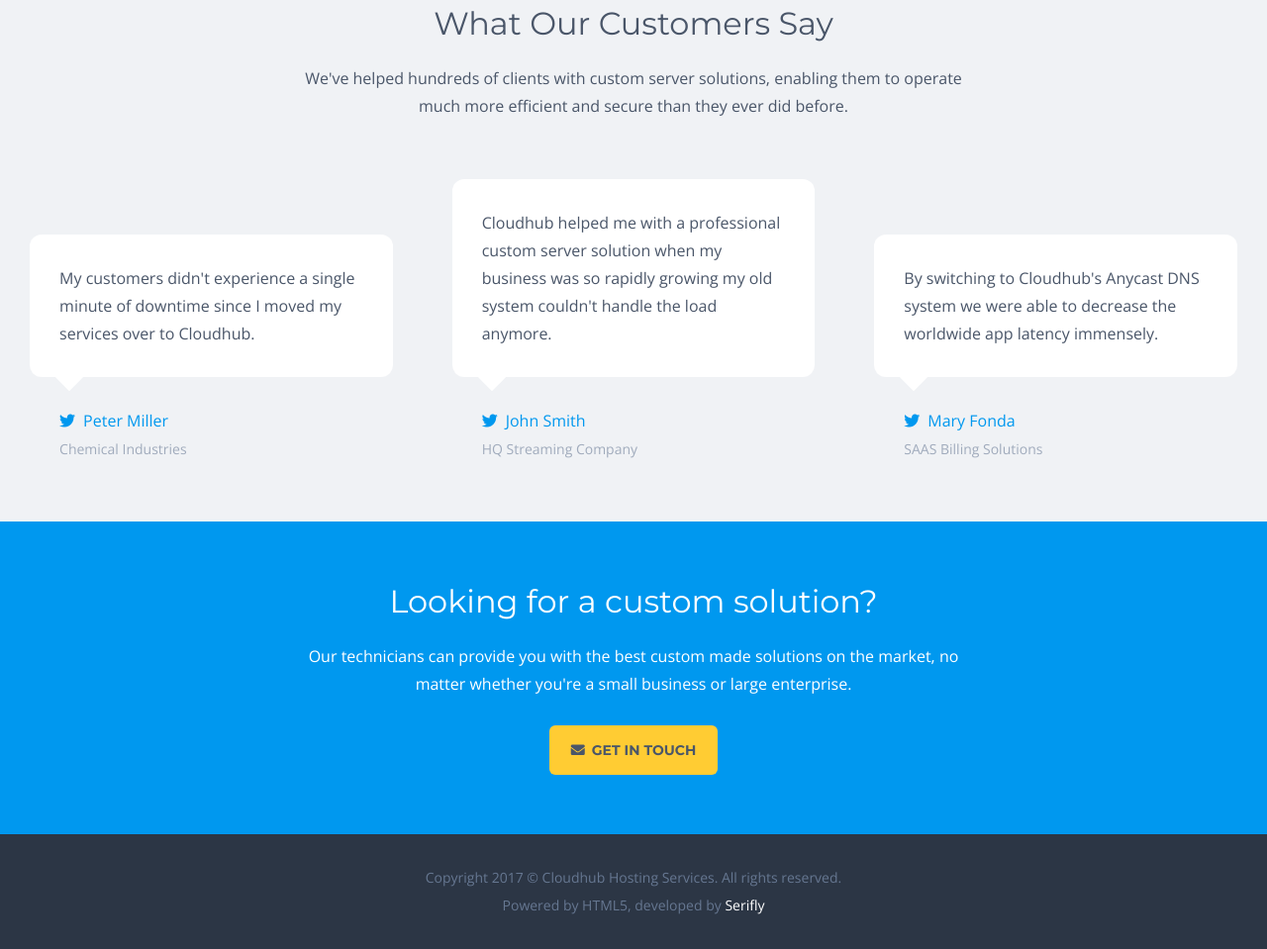
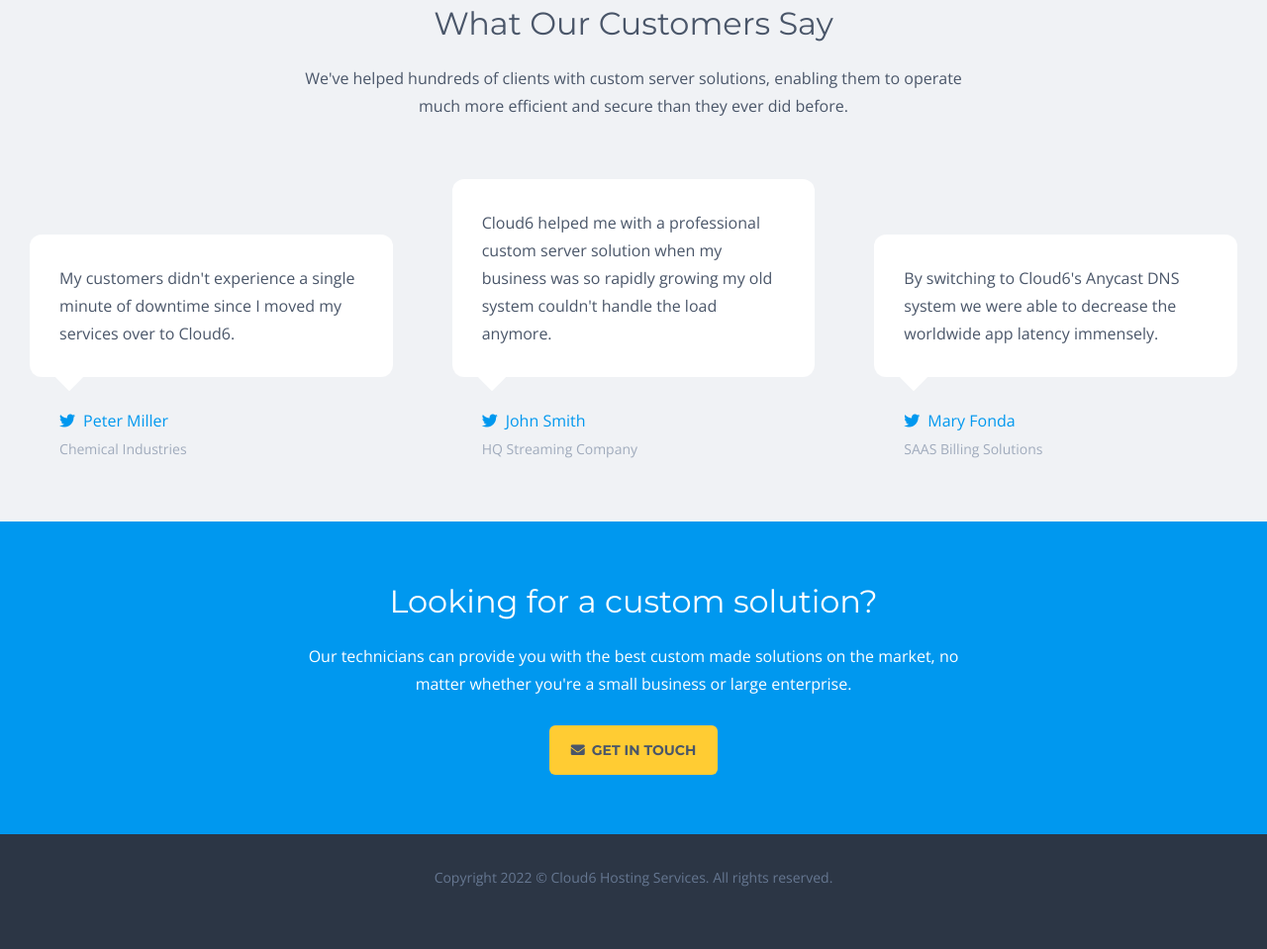
Before and after one commit to Hasan-W/cloud6, a plain HTML site: page index.html in a window 1280 px wide. Shown: the part 3689-4648 px from the top of the page at 99% size. After the commit the page ends 4620 px from the top, so only its background shows below. Drawn offline with nearby package versions, Linux system fonts and the light colour scheme.

Commit message:
update new date

```diff
--- a/index.html
+++ b/index.html
@@ -3,7 +3,7 @@
 	<head>
 		<meta charset="UTF-8">
 		<title>Cloud6 IPLC内网专线</title>
-		<meta name="description" content="Cloudhub is a modern, responsive and easy to customize HTML template, perfectly suited for hosting and technology companies.">
+		<meta name="description" content="Cloud6 is a modern, responsive and easy to customize HTML template, perfectly suited for hosting and technology companies.">
 		<meta name="keywords" content="html template, responsive, retina, cloud hosting, technology, startup">
 		<meta name="viewport" content="width=device-width, initial-scale=1, maximum-scale=1">
 		<!-- Icons -->
@@ -472,7 +472,7 @@
 							Global 100 Gbit Network
 						</h2>
 						<p>
-							Cloudhub offers a low latency worldwide network, enabling you to deploy your service infrastructure in close proximity to your customer base.
+							Cloud6 offers a low latency worldwide network, enabling you to deploy your service infrastructure in close proximity to your customer base.
 						</p>
 					</header>
 					<div class="network-map">
@@ -527,7 +527,7 @@
 						<div class="column-33">
 							<div class="testimonial">
 								<p class="testimonial-content">
-									My customers didn't experience a single minute of downtime since I moved my services over to Cloudhub.
+									My customers didn't experience a single minute of downtime since I moved my services over to Cloud6.
 								</p>
 								<p class="testimonial-author">
 									<a href="#twitter"><i class="fab fa-twitter icon-left"></i>Peter Miller</a><br>
@@ -538,7 +538,7 @@
 						<div class="column-33">
 							<div class="testimonial">
 								<p class="testimonial-content">
-									Cloudhub helped me with a professional custom server solution when my business was so rapidly growing my old system couldn't handle the load anymore.
+									Cloud6 helped me with a professional custom server solution when my business was so rapidly growing my old system couldn't handle the load anymore.
 								</p>
 								<p class="testimonial-author">
 									<a href="#twitter"><i class="fab fa-twitter icon-left"></i>John Smith</a><br>
@@ -549,7 +549,7 @@
 						<div class="column-33">
 							<div class="testimonial">
 								<p class="testimonial-content">
-									By switching to Cloudhub's Anycast DNS system we were able to decrease the worldwide app latency immensely.
+									By switching to Cloud6's Anycast DNS system we were able to decrease the worldwide app latency immensely.
 								</p>
 								<p class="testimonial-author">
 									<a href="#twitter"><i class="fab fa-twitter icon-left"></i>Mary Fonda</a><br>
@@ -583,8 +583,7 @@
 			<section class="footer-secondary">
 				<div class="container">
 					<p>
-						Copyright 2017 &copy; Cloudhub Hosting Services. All rights reserved.<br>
-						Powered by HTML5, developed by <a href="https://serifly.com">Serifly</a>
+						Copyright 2022 &copy; Cloud6 Hosting Services. All rights reserved.<br>
 					</p>
 				</div>
 			</section>
```
